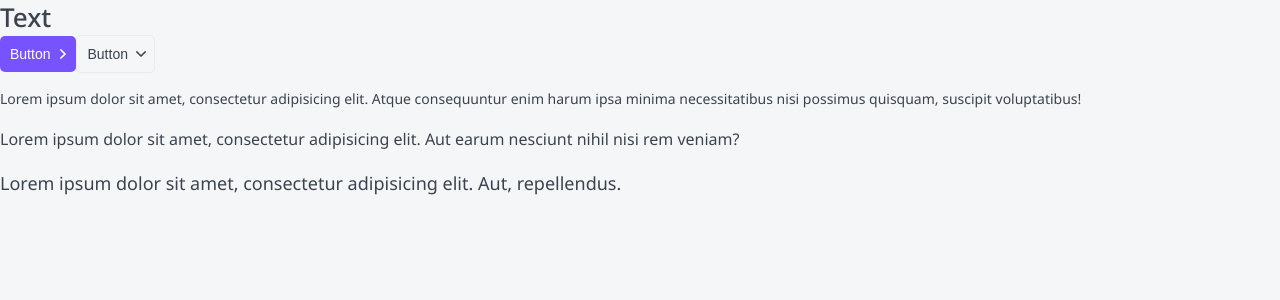
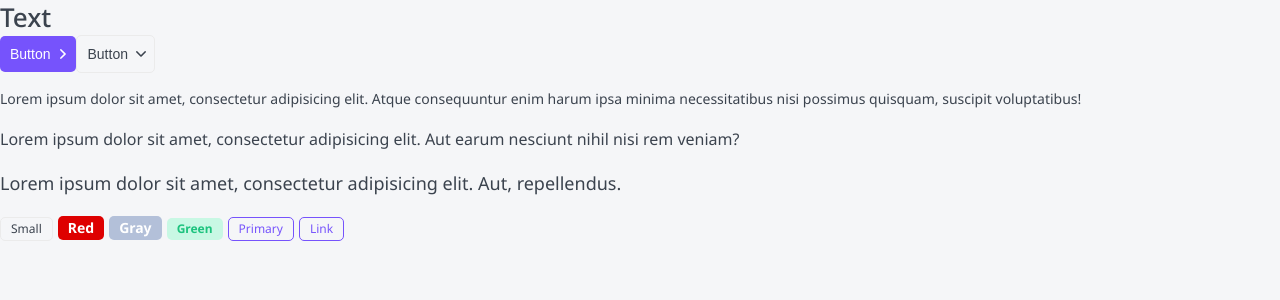
Before and after one commit to astonone/udemy-react-Next.js, a Next.js app: page / in a window 1280 px wide. Shown: the top 300 px of the page. Built offline with nearby package versions, Linux system fonts and the light colour scheme.

Commit message:
added Tag component

```diff
--- /dev/null
+++ b/src/app/components/Tag/Tag.module.css
@@ -0,0 +1,54 @@
+.tag {
+	display: inline-block;
+
+	box-sizing: border-box;
+	margin-right: 5px;
+
+	border-radius: 5px;
+}
+
+.small {
+	padding: 5px 10px;
+
+	font-size: 12px;
+	line-height: 12px;
+}
+
+.medium {
+	padding: 5px 10px;
+
+	font-size: 14px;
+	line-height: 14px;
+}
+
+.ghost {
+	border: 1px solid var(--gray-light);
+}
+
+.red {
+	color: var(--white);
+	background: #DE0000;
+
+	font-weight: 600;
+}
+
+.gray {
+	color: var(--white);
+	background: #B3C0D9;
+
+	font-weight: 600;
+}
+
+.green {
+	color: var(--green);
+	background: var(--green-light);
+
+	font-weight: 600;
+}
+
+.primary {
+	color: var(--primary);
+
+	border: 1px solid var(--primary);
+	background: none;
+}
--- /dev/null
+++ b/src/app/components/Tag/Tag.tsx
@@ -0,0 +1,24 @@
+import {JSX} from 'react';
+import styles from './Tag.module.css';
+import cn from 'classnames';
+import {TagProps} from '@/app/components/Tag/Tag.props';
+
+export const Tag = ({size = 's', color = 'ghost', href, children, className, ...props}: TagProps): JSX.Element => {
+    return (
+        <div className={cn(styles.tag, className, {
+            [styles.small]: size === 's',
+            [styles.medium]: size === 'm',
+            [styles.ghost]: color === 'ghost',
+            [styles.red]: color === 'red',
+            [styles.gray]: color === 'gray',
+            [styles.green]: color === 'green',
+            [styles.primary]: color === 'primary'
+        })}
+             {...props}>{
+            href
+                ? <a href={href}>{children}</a>
+                : <>{children}</>
+        }
+        </div>
+    );
+};
--- a/src/app/components/index.ts
+++ b/src/app/components/index.ts
@@ -1,3 +1,4 @@
 export * from './HTag/HTag';
 export * from './Button/Button';
 export * from './PTag/PTag';
+export * from './Tag/Tag';
--- a/src/app/page.tsx
+++ b/src/app/page.tsx
@@ -1,5 +1,5 @@
 import {JSX} from 'react';
-import {Button, HTag, PTag} from '@/app/components';
+import {Button, HTag, PTag, Tag} from '@/app/components';
 
 export default function Home(): JSX.Element {
     return (
@@ -11,6 +11,12 @@ export default function Home(): JSX.Element {
                 ipsa minima necessitatibus nisi possimus quisquam, suscipit voluptatibus!</PTag>
             <PTag size='m'>Lorem ipsum dolor sit amet, consectetur adipisicing elit. Aut earum nesciunt nihil nisi rem veniam?</PTag>
             <PTag size='l'>Lorem ipsum dolor sit amet, consectetur adipisicing elit. Aut, repellendus.</PTag>
+            <Tag size='s'>Small</Tag>
+            <Tag size='m' color='red'>Red</Tag>
+            <Tag size='m' color='gray'>Gray</Tag>
+            <Tag size='s' color='green'>Green</Tag>
+            <Tag color='primary'>Primary</Tag>
+            <Tag color='primary' href='https://www.google.com'>Link</Tag>
         </>
     );
 }
--- a/src/app/styles/globals.css
+++ b/src/app/styles/globals.css
@@ -28,7 +28,3 @@ a {
 
 	color: inherit;
 }
-
-.patsan {
-	color: #1DC37E !important;
-}
```
Also changed, not shown: src/app/components/Tag/Tag.props.ts (added, +8 -0 lines).
